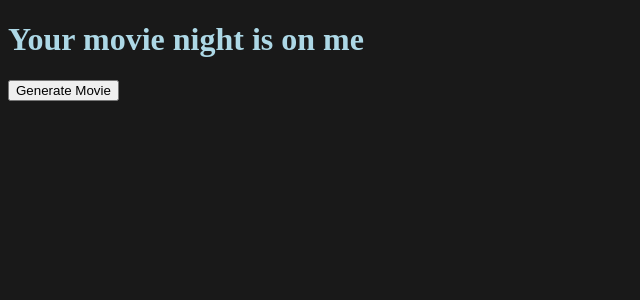
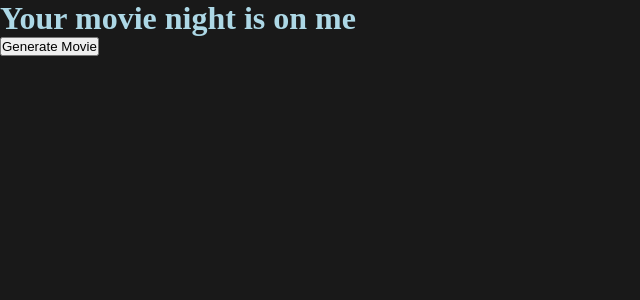
Before and after one commit to kusthi/rxg-movie, a React (Vite) app: page / in a window 1280 px wide. Shown: the top 300 px of the page, without its empty margins (0-640 px from the left). Built offline with nearby package versions, Linux system fonts and the light colour scheme; no server answers.

Commit message:
added reset rules

```diff
--- a/src/index.css
+++ b/src/index.css
@@ -1,3 +1,7 @@
+* {
+  margin: 0;
+  padding: 0;
+}
 :root,
 body {
   background-color: #191919;
```
